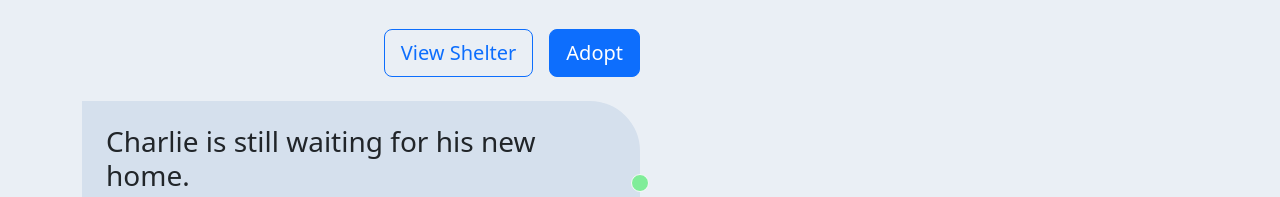
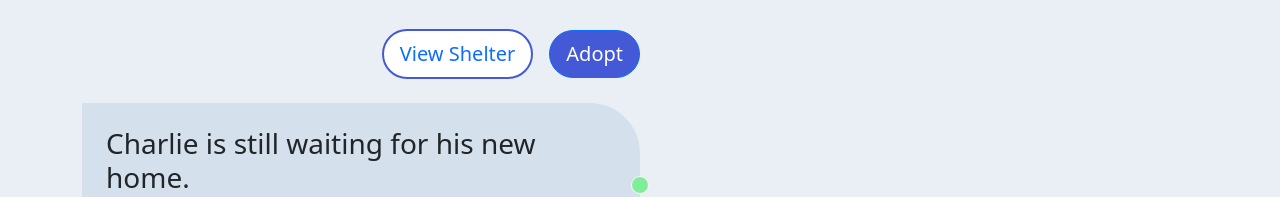
Before and after one commit to zhg-kj/PetPal, a plain HTML site: page src/details.html in a window 1280 px wide. Shown: the part 579-776 px from the top of the page. Drawn offline with nearby package versions, Linux system fonts and the light colour scheme.

Commit message:
styled buttons

```diff
--- a/src/css/adopt.css
+++ b/src/css/adopt.css
@@ -74,20 +74,14 @@ svg {
     border: black;
 }
 
-.btn-primary {
-    color: #ADA7FF;
-    font-family: Titan One;
-    font-size: 30px;
-    font-style: normal;
-    font-weight: 400;
-    line-height: normal;
-    text-transform: capitalize;
-    background-color: white;
-    border: white;
+
+
+.buttonone{
+    background-color:  #4359d6 !important;
+    border-radius: 200px !important;
 }
 
-.btn-primary:hover{
-    color: black;
-    background-color: white;
-    border: white;
+.buttonone:hover{
+    background-color:#2d4daa !important;
+    border-radius: 200px !important;
 }
--- /dev/null
+++ b/src/css/application.css
@@ -0,0 +1,14 @@
+
+/*
+ * css file for application page
+ */
+
+ .buttonone{
+    background-color:  #4359d6 !important;
+    border-radius: 200px !important;
+}
+
+.buttonone:hover{
+    background-color:#2d4daa !important;
+    border-radius: 200px !important;
+}
--- a/src/css/applications.css
+++ b/src/css/applications.css
@@ -1,8 +1,4 @@
 /* General */
-
-.profilepic{
-
-}
 
 .badge-warning{
     background-color: orange;
@@ -18,6 +14,17 @@
     background-color: red;
 }
 
+
+.buttonone{
+    background-color:  #4359d6 !important;
+    border-radius: 200px !important;
+}
+
+.buttonone:hover{
+    background-color:#2d4daa !important;
+    border-radius: 200px !important;
+}
+
 td{
     vertical-align: middle;
 }
--- /dev/null
+++ b/src/css/index.css
@@ -0,0 +1,14 @@
+
+/*
+ * css file for home page
+ */
+
+.buttonone{
+    background-color:  #4359d6 !important;
+    border-radius: 200px !important;
+}
+
+.buttonone:hover{
+    background-color:#2d4daa !important;
+    border-radius: 200px !important;
+}
--- a/src/css/manage.css
+++ b/src/css/manage.css
@@ -1,4 +1,7 @@
 
+/*
+ * css file for manage page
+ */
 
 .badge-warning{
     background-color: orange;
@@ -14,6 +17,16 @@
     background-color: red;
 }
 
+.buttonone{
+    background-color:  #4359d6 !important;
+    border-radius: 200px !important;
+}
+
+.buttonone:hover{
+    background-color:#2d4daa !important;
+    border-radius: 200px !important;
+}
+
 td{
     vertical-align: middle;
 }
--- /dev/null
+++ b/src/css/shelter.css
@@ -0,0 +1,14 @@
+
+/*
+ * css file for shelter page
+ */
+
+.buttonone{
+    background-color:  #4359d6 !important;
+    border-radius: 200px !important;
+}
+
+.buttonone:hover{
+    background-color:#2d4daa !important;
+    border-radius: 200px !important;
+}
--- /dev/null
+++ b/src/css/user.css
@@ -0,0 +1,14 @@
+
+/*
+ * css file for user page
+ */
+
+ .buttonone{
+    background-color:  #4359d6 !important;
+    border-radius: 200px !important;
+}
+
+.buttonone:hover{
+    background-color:#2d4daa !important;
+    border-radius: 200px !important;
+}
--- a/src/details.html
+++ b/src/details.html
@@ -24,6 +24,27 @@
 
       .bg-p {
         background-color: #4359d6;
+      }
+
+      .buttonone{
+        background-color:  #4359d6 !important;
+        border-radius: 200px !important;
+      }
+
+      .buttonone:hover{
+        background-color:#2d4daa !important;
+        border-radius: 200px !important;
+      }
+
+      .buttontwo{
+        border: 2px solid #4359d6;
+        background-color: white !important;
+        border-radius: 200px !important;
+      }
+
+      .buttontwo:hover{
+        background-color:#4359d6 !important;
+        border-radius: 200px !important;
       }
 
       #pawImage {
@@ -95,8 +116,8 @@
             <p>I'm an explorer at heart, loving the feel of grass beneath my paws and the wind in my fur. I adore belly rubs, ear scratches, and playtime with squeaky toys. But what I cherish most is companionship—a loving friend to share my days with.</p>
             <p>As I wait for a forever family, my eyes brim with hope, longing for that special connection to mend my heart. I may have started as a stray, but now, I'm a dog eager to find my home and fill it with love.</p>
             <div class="d-flex justify-content-end align-items-center mt-3">
-              <button class="btn btn-outline-primary mx-3 btn-lg" onclick="viewShelterDetails()">View Shelter</button>
-              <button class="btn btn-primary btn-lg" onclick="adopt()">Adopt</button>
+              <button class="btn btn-outline-primary mx-3 btn-lg buttontwo" onclick="viewShelterDetails()">View Shelter</button>
+              <button class="btn btn-primary btn-lg buttonone" onclick="adopt()">Adopt</button>
             </div>
             <div class="card corners mt-4 p-4 d-flex flex-column justify-content-center align-items-center">
               <div>
```
Also changed, not shown: src/adopt.html (+6 -5 lines), src/application.html (+7 -6 lines), src/applications.html (+1 -1 lines), src/index.html (+2 -1 lines), src/manage.html (+2 -2 lines), src/shelter.html (+2 -1 lines), src/user.html (+2 -1 lines).
